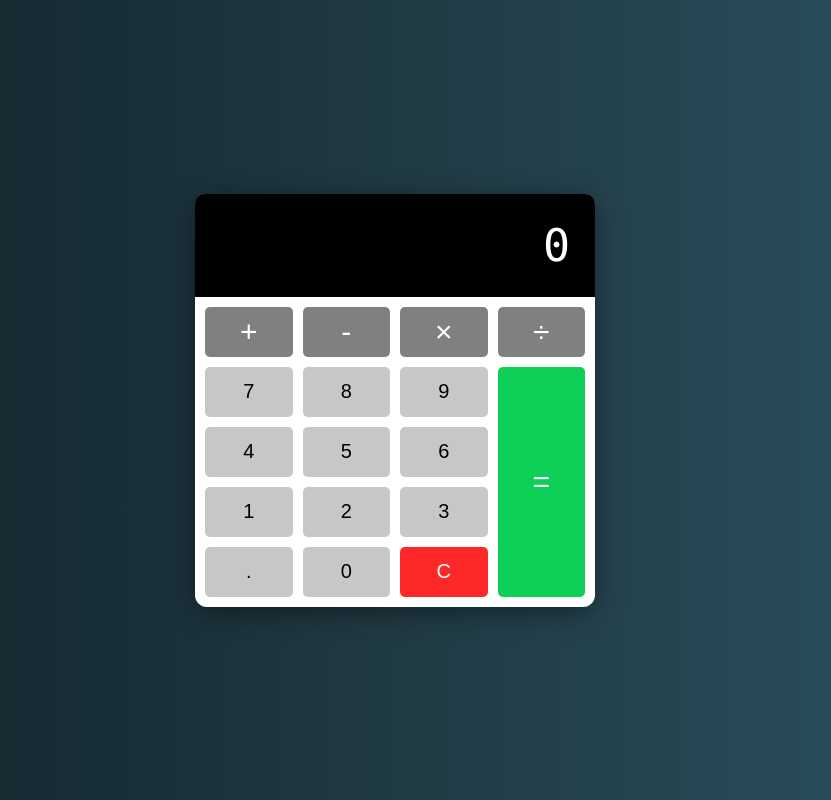
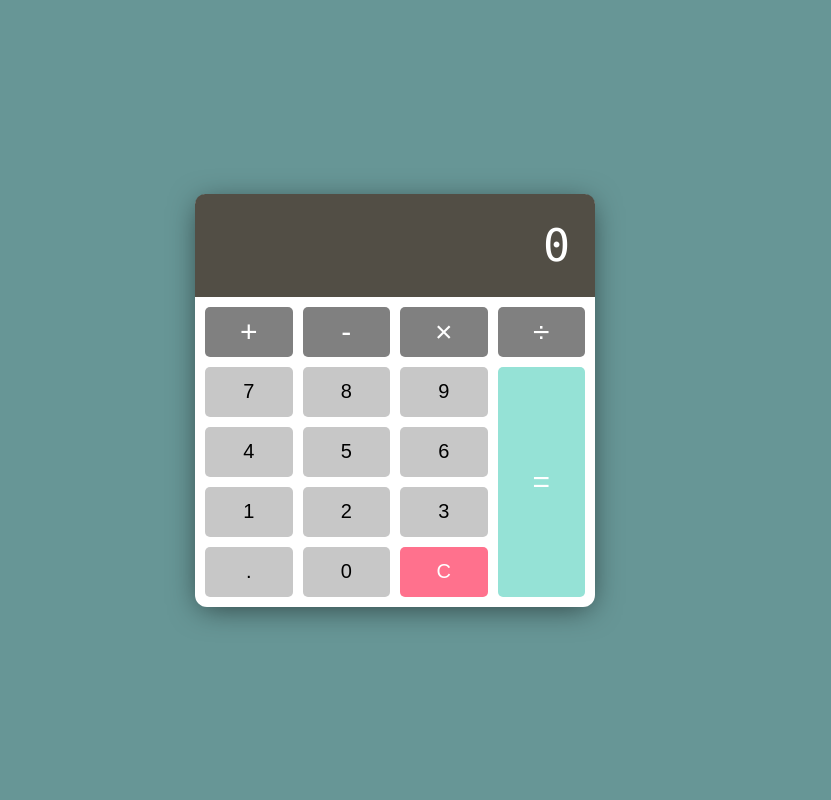
Before and after one commit to nancyfontanez/calculator, a plain HTML site: page index.html in a window 1280 px wide. Shown: the whole page, without its empty margins (245-1076 px from the left). Drawn offline with Linux system fonts and the light colour scheme.

Commit message:
color updated

```diff
--- a/style.css
+++ b/style.css
@@ -9,7 +9,7 @@ body {
   display: flex;
   justify-content: center;
   align-items: center;
-  background: linear-gradient(to right, #0f2027, #203a43, #2c5364);
+  background: #679696;
 }
 
 .calculator {
@@ -20,7 +20,7 @@ body {
 }
 
 .calculator-display {
-  background: black;
+  background: #524E45;
   color: white;
   margin: 0;
   display: flex;
@@ -72,7 +72,7 @@ body {
 }
 
 .clear {
-  background: rgb(255, 40, 40);
+  background: #FF718D;
   color: white;
 }
 
@@ -105,7 +105,7 @@ button:focus {
 .equal-sign {
   grid-column: -2;
   grid-row: 2 / span 4;
-  background: rgb(13, 206, 87);
+  background: #95E2D6;
 }
 
 /* Media Query: Large Smartphone (Vertical) */
```
